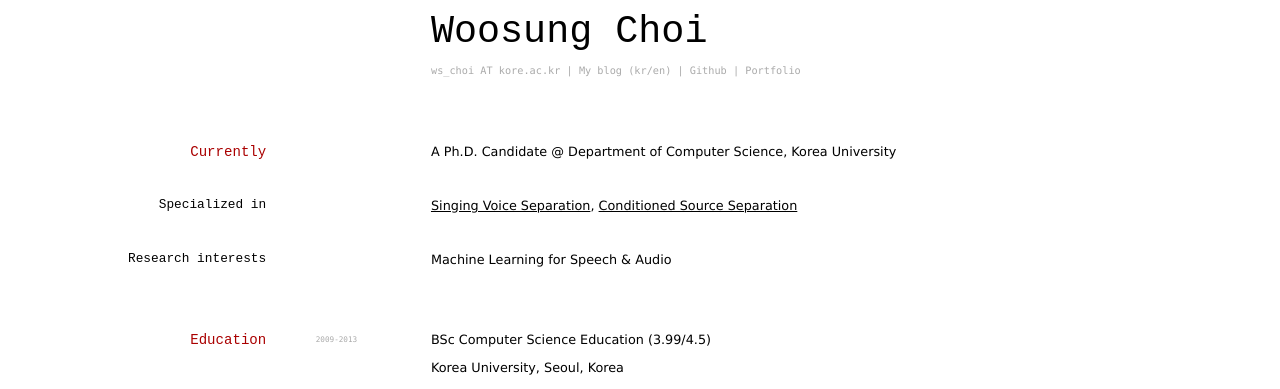
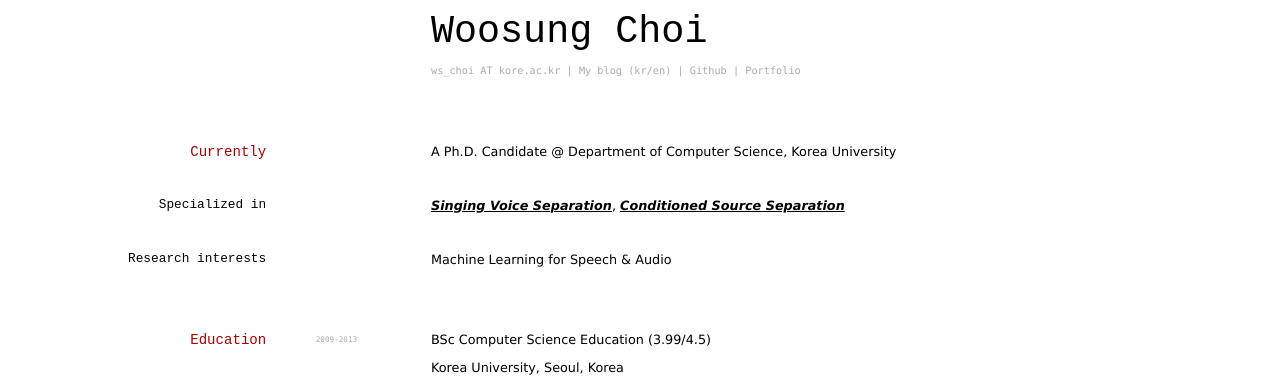
Before and after one commit to ws-choi/cv, a Jekyll site: the page built from index.md, in a window 1280 px wide. Shown: the top 389 px of the page. Built offline with Jekyll 4.4.1, drawn with Linux system fonts in a browser that asks for light colours.

```diff
--- a/index.md
+++ b/index.md
@@ -18,7 +18,7 @@ A Ph.D. Candidate @ Department of Computer Science, Korea University
 
 ### Specialized in
 
-[Singing Voice Separation](https://github.com/ws-choi/ISMIR2020_U_Nets_SVS), [Conditioned Source Separation](https://github.com/ws-choi/Conditioned-Source-Separation-LaSAFT)
+***[Singing Voice Separation](https://github.com/ws-choi/ISMIR2020_U_Nets_SVS)***, ***[Conditioned Source Separation](https://github.com/ws-choi/Conditioned-Source-Separation-LaSAFT)***
 
 ### Research interests
 
```
